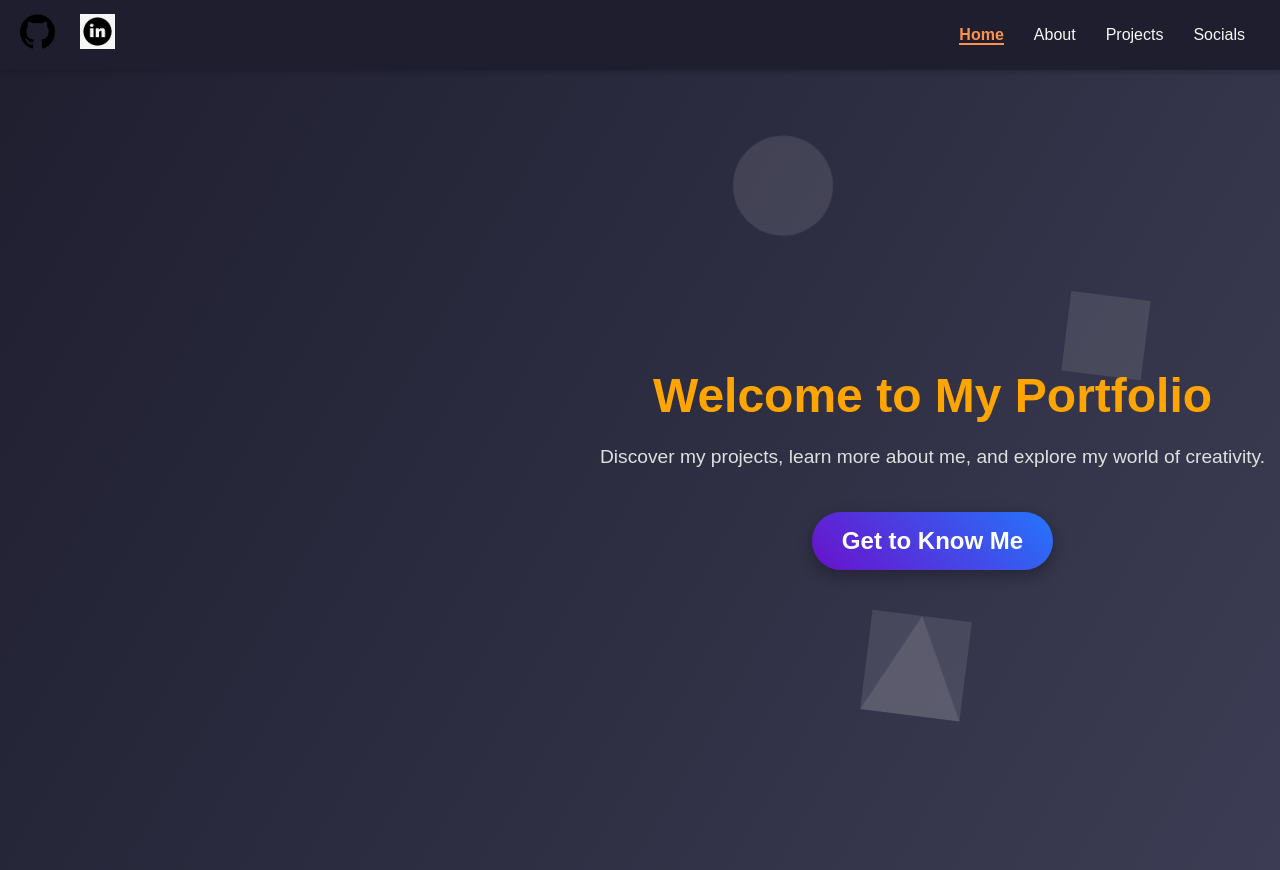
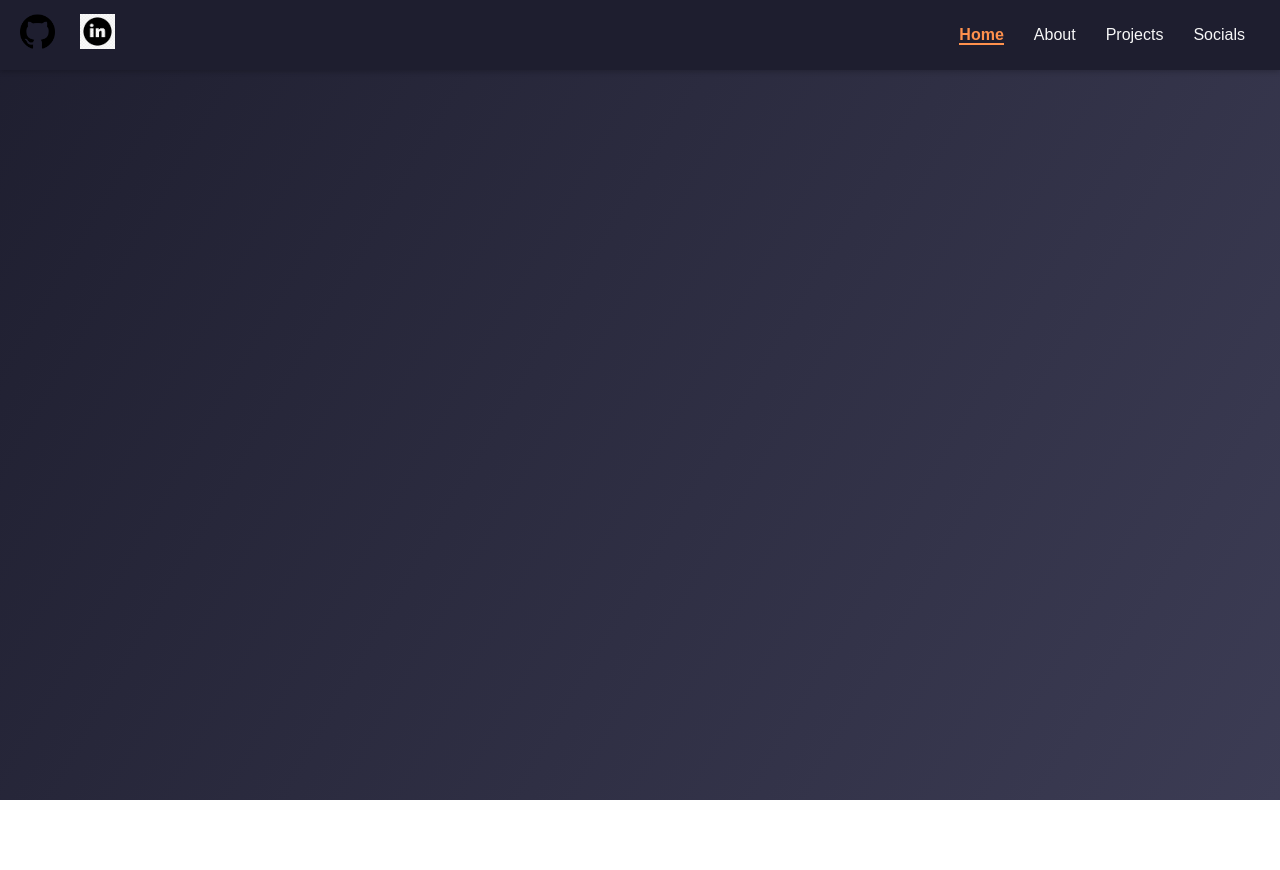
Before and after one commit to looksorn789/Portfolio, a React (Vite) app in the folder Resume/: page / in a window 1280 px wide. After the commit the page ends 800 px from the top, so only its background shows below. Built offline with nearby package versions, Linux system fonts and the light colour scheme.

Commit message:
changes on app.jsx because of website hosting

```diff
--- a/Resume/package.json
+++ b/Resume/package.json
@@ -1,9 +1,12 @@
 {
+  "homepage": "https://<your-username>.github.io/<your-repo-name>",
   "name": "resume",
   "private": true,
   "version": "0.0.0",
   "type": "module",
   "scripts": {
+    "predeploy": "npm run build",
+    "deploy": "gh-pages -d dist",
     "dev": "vite",
     "build": "vite build",
     "lint": "eslint .",
--- a/Resume/src/App.jsx
+++ b/Resume/src/App.jsx
@@ -12,7 +12,7 @@ const App = () => {
       <Header />
       <main style={{ marginTop: "70px" }}>
         <Routes>
-          <Route path="/" element={<Home />} /> {/* Default Home Page */}
+          <Route path="/Resume" element={<Home />} /> {/* Default Home Page */}
           <Route path="/about" element={<About />} />
           <Route path="/projects" element={<Projects />} />
           <Route path="/socials" element={<Socials />} />
```
